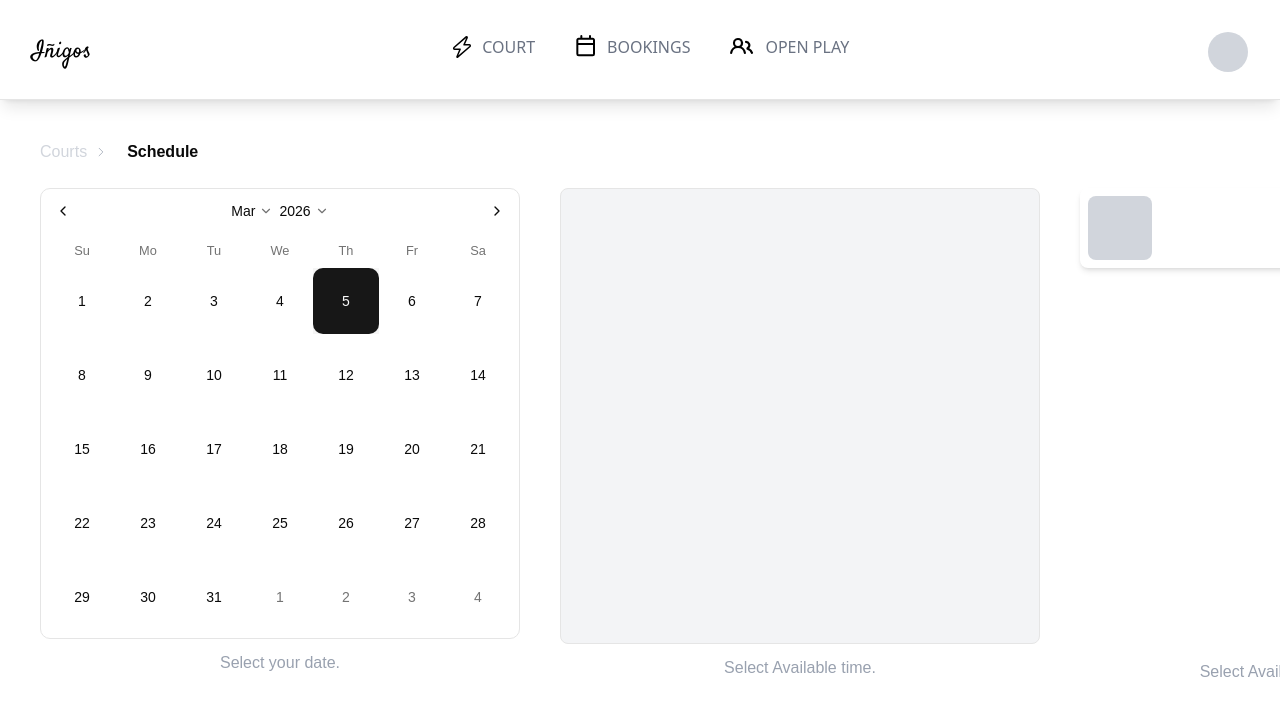
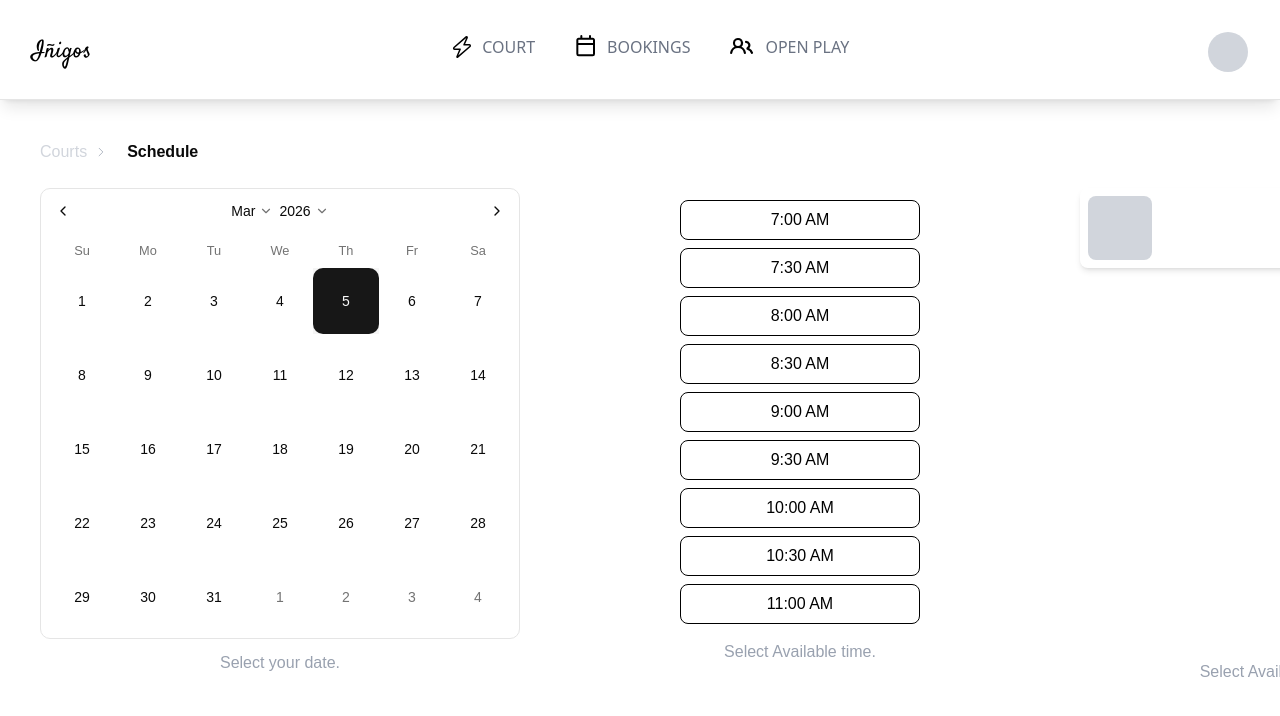
Before and after one commit to brendevs/Inigos-Sports-Center, a Next.js app: page /court/1 in a window 1280 px wide. Shown: the top 716 px of the page. Built offline with nearby package versions, Linux system fonts and the light colour scheme.

Commit message:
(inigos-7):Time picker

```diff
--- /dev/null
+++ b/Data/reservation.tsx
@@ -0,0 +1,28 @@
+// mockData.tsx
+export interface Booking {
+  courtId: number;
+  date: string; // YYYY-MM-DD
+  startTime: string; // e.g., "07:00"
+  endTime: string; // e.g., "09:00"
+}
+
+export const bookings: Booking[] = [
+  {
+    courtId: 1,
+    date: "2026-03-15",
+    startTime: "07:00",
+    endTime: "09:00",
+  },
+  {
+    courtId: 1,
+    date: "2026-03-15",
+    startTime: "10:00",
+    endTime: "10:30",
+  },
+  {
+    courtId: 2,
+    date: "2026-03-15",
+    startTime: "08:00",
+    endTime: "09:30",
+  },
+];
--- /dev/null
+++ b/app/components/Other/timePicker.tsx
@@ -0,0 +1,152 @@
+"use client";
+
+import { useState, useEffect } from "react";
+import { bookings } from "../../../Data/reservation"; // Adjust path
+
+interface TimeSlot {
+  time: string;
+  available: boolean;
+}
+
+interface Props {
+  courtId: number;
+  date: string | Date;
+}
+
+export default function TimePicker({ courtId, date }: Props) {
+  const [startIndex, setStartIndex] = useState<number | null>(null);
+  const [endIndex, setEndIndex] = useState<number | null>(null);
+  const [times, setTimes] = useState<TimeSlot[]>([]);
+
+  const formattedDate =
+    typeof date === "string"
+      ? date
+      : date instanceof Date && !isNaN(date.getTime())
+        ? date.toISOString().split("T")[0]
+        : "";
+
+  const getSlotsBetween = (start: string, end: string) => {
+    const slots: string[] = [];
+    let [h, m] = start.split(":").map(Number);
+    const [endH, endM] = end.split(":").map(Number);
+
+    while (h < endH || (h === endH && m < endM)) {
+      slots.push(
+        `${h.toString().padStart(2, "0")}:${m.toString().padStart(2, "0")}`,
+      );
+      m += 30;
+      if (m >= 60) {
+        m = 0;
+        h += 1;
+      }
+    }
+    return slots;
+  };
+
+  useEffect(() => {
+    const allTimes: TimeSlot[] = [];
+    const startHour = 7;
+    const endHour = 23;
+
+    const bookedSlots = bookings
+      .filter((b) => b.courtId === courtId && b.date === formattedDate)
+      .flatMap((b) => getSlotsBetween(b.startTime, b.endTime));
+
+    for (let hour = startHour; hour <= endHour; hour++) {
+      for (let min of [0, 30]) {
+        const m = min === 0 ? "00" : min;
+        const timeStr = `${hour.toString().padStart(2, "0")}:${m}`;
+        allTimes.push({
+          time: timeStr,
+          available: !bookedSlots.includes(timeStr),
+        });
+      }
+    }
+
+    setTimes(allTimes);
+    setStartIndex(null);
+    setEndIndex(null);
+  }, [courtId, formattedDate]);
+
+  const handleClick = (index: number) => {
+    if (!times[index].available) return;
+
+    if (startIndex === null) {
+      setStartIndex(index);
+      setEndIndex(index);
+    } else if (startIndex !== null && endIndex !== null) {
+      if (index < startIndex) {
+        for (let i = index; i <= endIndex; i++) {
+          if (!times[i].available) return;
+        }
+        setStartIndex(index);
+      } else if (index > endIndex) {
+        for (let i = startIndex; i <= index; i++) {
+          if (!times[i].available) return;
+        }
+        setEndIndex(index);
+      } else if (index === startIndex) {
+        if (startIndex === endIndex) {
+          setStartIndex(null);
+          setEndIndex(null);
+        } else {
+          setStartIndex(startIndex + 1);
+        }
+      } else if (index === endIndex) {
+        setEndIndex(endIndex - 1);
+        if (endIndex - 1 < startIndex) {
+          setStartIndex(null);
+          setEndIndex(null);
+        }
+      } else if (index > startIndex && index < endIndex) {
+        setStartIndex(null);
+        setEndIndex(null);
+      }
+    }
+  };
+
+  const isSelected = (index: number) => {
+    if (startIndex === null || endIndex === null) return false;
+    return index >= startIndex && index <= endIndex;
+  };
+
+  return (
+    <div className="rounded-sm h-110 w-120 p-3 overflow-y-auto scrollbar-hide">
+      <style jsx>{`
+        div::-webkit-scrollbar {
+          display: none;
+        }
+      `}</style>
+
+      {times.map((slot, index) => (
+        <div
+          key={slot.time}
+          onClick={() => handleClick(index)}
+          className={`border rounded-md h-10 w-60 mx-auto flex items-center justify-between px-4 mb-2 cursor-pointer ${
+            slot.available
+              ? "bg-white border-black  "
+              : "border-gray-300 text-gray-200 cursor-not-allowed "
+          }`}
+        >
+          <div
+            className={`h-5 w-5 rounded-full transition-all duration-300 ease-in-out ${
+              isSelected(index) ? "bg-blue-400 scale-110" : ""
+            }`}
+          ></div>
+
+          <p
+            className={`font-medium ${
+              slot.available ? "text-black" : "text-gray-200"
+            }`}
+          >
+            {`${parseInt(slot.time.split(":")[0]) % 12 || 12}:${
+              slot.time.split(":")[1]
+            } ${parseInt(slot.time.split(":")[0]) < 12 ? "AM" : "PM"}`}
+          </p>
+
+          <div className="h-5 w-5"></div>
+        </div>
+      ))}
+    </div>
+  );
+}
--- a/app/court/[id]/page.tsx
+++ b/app/court/[id]/page.tsx
@@ -1,4 +1,6 @@
 import { DatePickerDemo } from "../../components/Shadcn/datePicker";
+
+import TimePicker from "../../components/Other/timePicker";
 
 export default function Schedule() {
   return (
@@ -10,13 +12,13 @@ export default function Schedule() {
             xmlns="http://www.w3.org/2000/svg"
             fill="none"
             viewBox="0 0 24 24"
-            stroke-width="1.5"
+            strokeWidth="1.5"
             stroke="currentColor"
             className="size-3 text-gray-400"
           >
             <path
-              stroke-linecap="round"
-              stroke-linejoin="round"
+              strokeLinecap="round"
+              strokeLinejoin="round"
               d="m8.25 4.5 7.5 7.5-7.5 7.5"
             />
           </svg>
@@ -34,7 +36,8 @@ export default function Schedule() {
           </div>
         </div>
         <div>
-          <div className="border-1 rounded-md  h-114 w-120 bg-gray-100"></div>
+          <TimePicker courtId={1} date={new Date()} />
+
           <p className="text-center mt-3 text-gray-400 font-light">
             Select Available time.
           </p>
```
Also changed, not shown: 1 other file (tests, documents, lock files or other folders).
